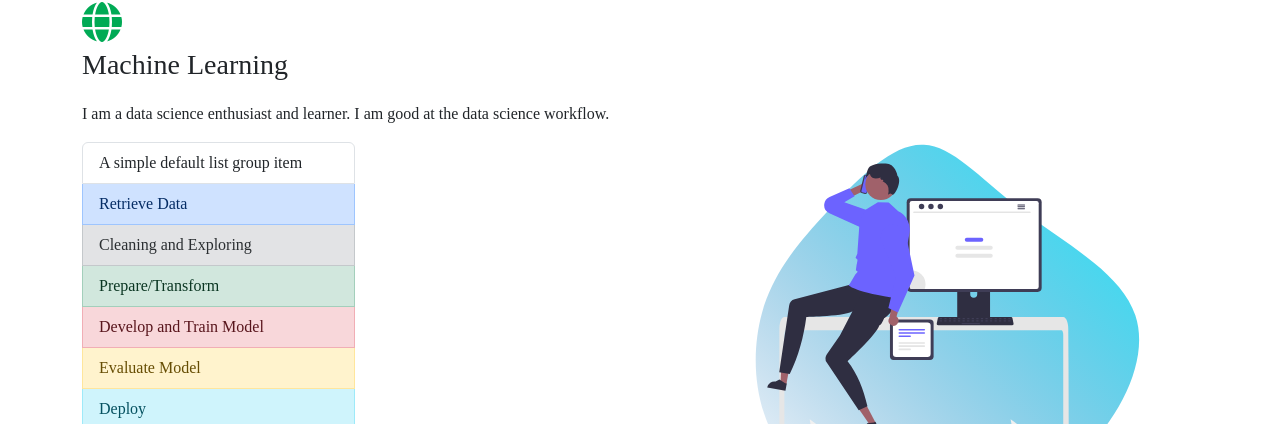
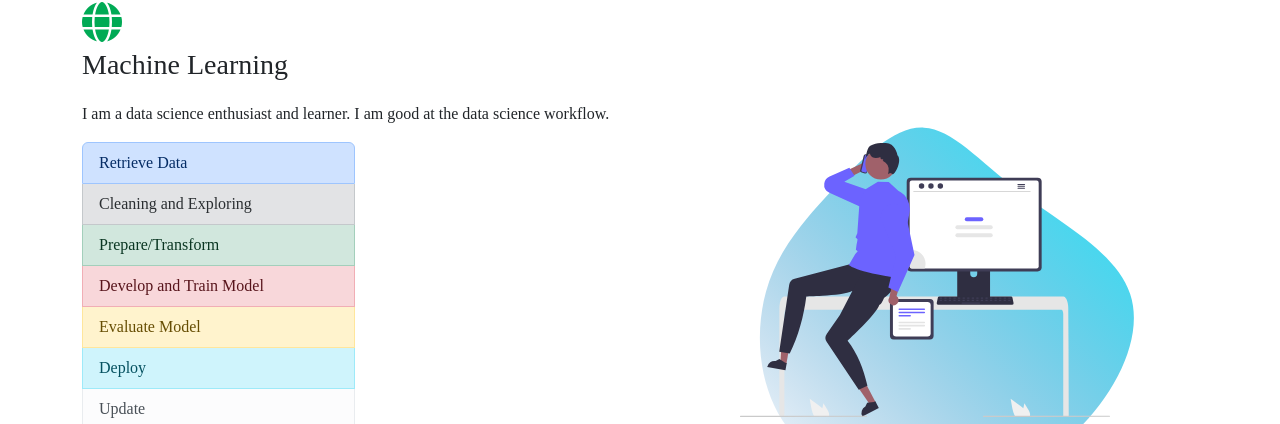
Before and after one commit to K1rubel/personal, a website: page index.html in a window 1280 px wide. Shown: the part 2576-3000 px from the top of the page. Drawn offline with nearby package versions, Linux system fonts and the light colour scheme.

Commit message:
Add files via upload

```diff
--- a/index.html
+++ b/index.html
@@ -192,9 +192,7 @@
                     <p class=" fs-3">Machine Learning</p>
                     <p>I am a data science enthusiast and learner. I am good at the data science workflow.</p>
                     <ul class="list-group mb-3 col-lg-6">
-                        <li class="list-group-item">A simple default list group item</li>
-
-                        <li class="list-group-item list-group-item-primary">Retrieve Data</li>
+                       <li class="list-group-item list-group-item-primary">Retrieve Data</li>
                         <li class="list-group-item list-group-item-secondary">Cleaning and Exploring</li>
                         <li class="list-group-item list-group-item-success">Prepare/Transform</li>
                         <li class="list-group-item list-group-item-danger">Develop and Train Model</li>
```
